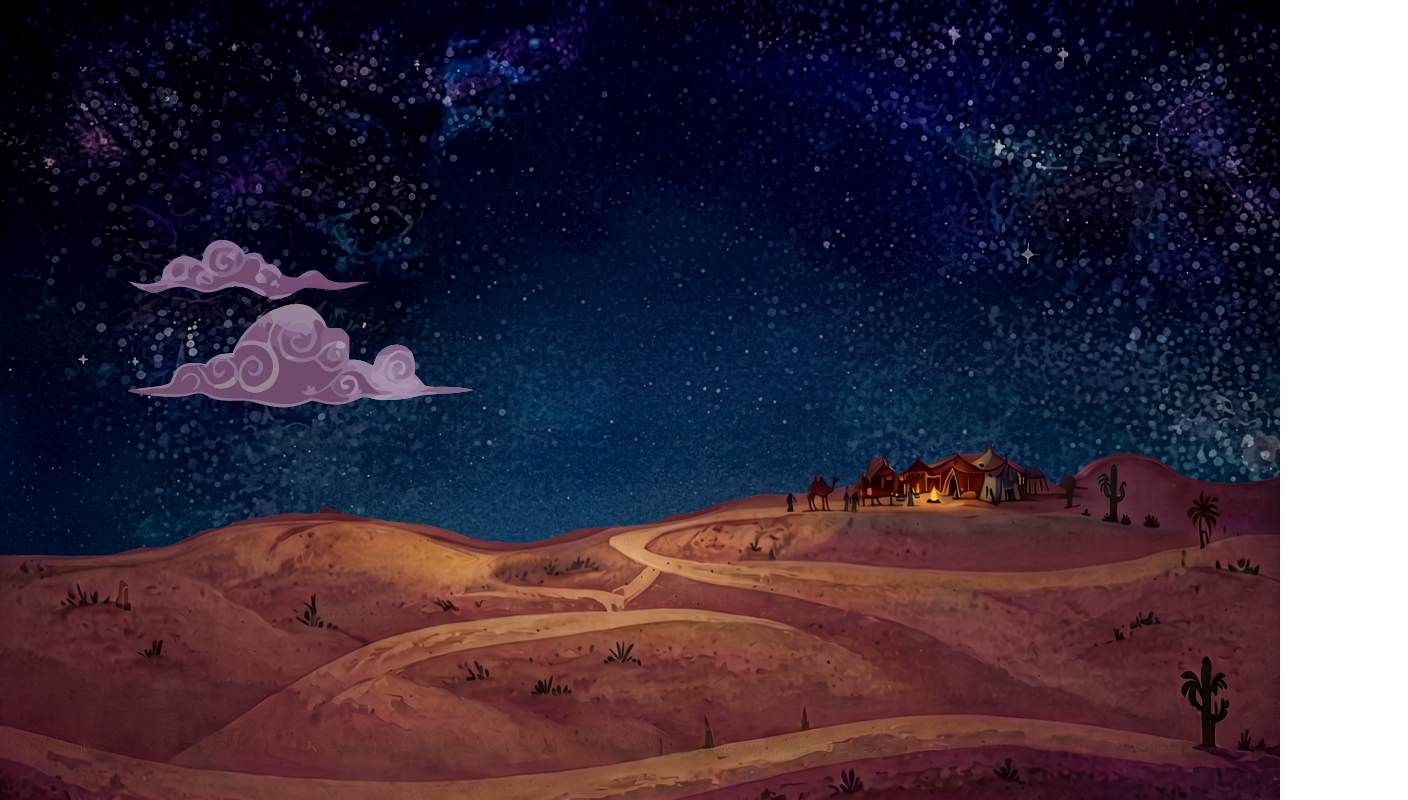
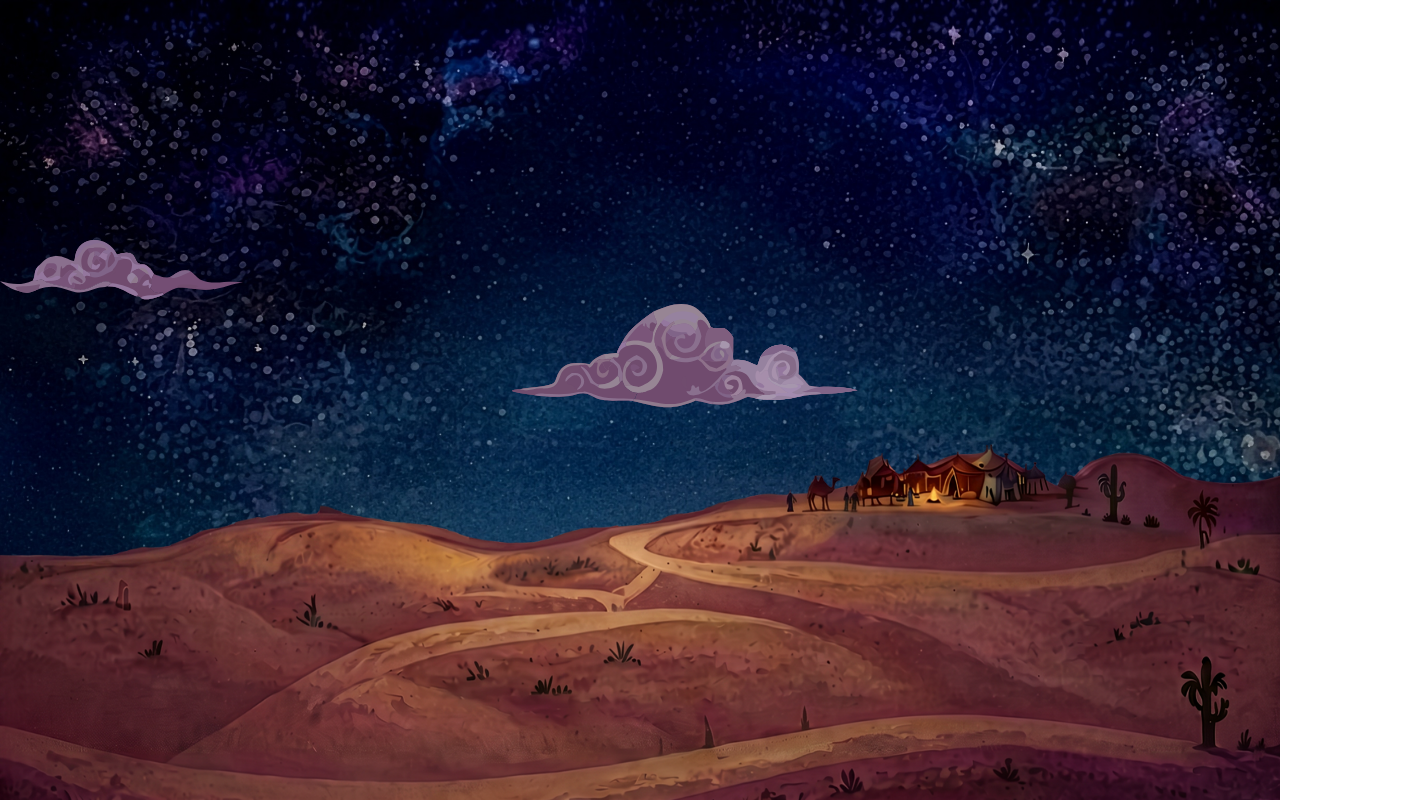
Before and after one commit to dvm-bitspilani/oasis-2026-web, a React (Vite) app: page / in a window 1280 px wide. Shown: the whole page, 1408 px wide, since content can reach past the window. Built offline with nearby package versions, Linux system fonts and the light colour scheme.

Commit message:
cloudsImageFixed

```diff
--- a/src/pages/Home.tsx
+++ b/src/pages/Home.tsx
@@ -5,10 +5,10 @@ import cloudSmall from "../assets/cloudSmall.svg"
 import cloudBig from "../assets/cloudBig.svg"
     export default function Home() {
         return (
-        <div>
+        <div className={styles.container}>
             <div
             className="background"
-            style={{background: `url(${bg}) no-repeat center center/cover`,height: "100svh", width: "100svw"}}
+            style={{background: `url(${bg}) no-repeat center center/cover`,height: "100svh", width: "100svw" , overflow:"hidden"}}
             >
             </div>
             <div className={styles.sand}>
@@ -19,7 +19,7 @@ import cloudBig from "../assets/cloudBig.svg"
                 <div className={styles.cloudOne}>
                     <img src = {cloudSmall} />
                 </div>
-                <div className={styles.cloudOne}>
+                <div className={styles.cloudTwo}>
                     <img src = {cloudBig} />
                 </div>
 
--- a/src/styles/Home.module.scss
+++ b/src/styles/Home.module.scss
@@ -1,10 +1,15 @@
+.container{
+    height: 100vh;
+    width: 100vw;
+    overflow: hidden;
+}
 .sand{
     position: absolute;
     width: 100vw;
     height: 50%;
     z-index: 1;
     bottom: 0%;
-   overflow: hidden;
+    overflow: hidden;
 }
 
 .sandImg{
@@ -18,6 +23,7 @@
     height: auto;
     position: absolute;
     top: 30%;
-    left: 10%;
-    right: 10%;
 }
+.cloudTwo{
+    margin-left: 40%;
+}
```
